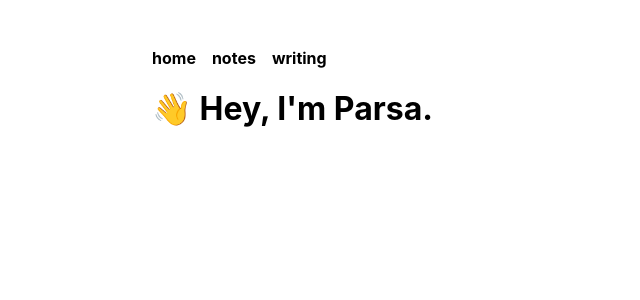
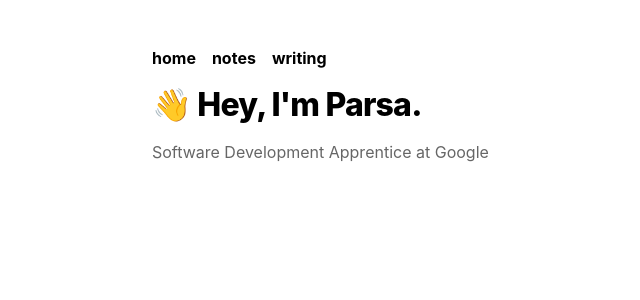
Before and after one commit to pzrsa/parsam.io, a Next.js app: page / in a window 1280 px wide. Shown: the top 300 px of the page, without its empty margins (216-856 px from the left). Built offline with nearby package versions, Linux system fonts and the light colour scheme.

Commit message:
add utils for heading styles

```diff
--- a/pages/index.js
+++ b/pages/index.js
@@ -1,8 +1,13 @@
+import utilStyles from "../styles/utils.module.css";
+
 const Home = () => {
   return (
     <div>
       <header>
-        <h1>👋 Hey, I&apos;m Parsa.</h1>
+        <h1 className={utilStyles.headingXl}>👋 Hey, I&apos;m Parsa.</h1>
+        <p className={utilStyles.lightText}>
+          Software Development Apprentice at Google{" "}
+        </p>
       </header>
     </div>
   );
--- /dev/null
+++ b/styles/utils.module.css
@@ -0,0 +1,41 @@
+.headingXl {
+  font-size: 2rem;
+  line-height: 1.3;
+  font-weight: 800;
+  letter-spacing: -0.05rem;
+  margin: 1rem 0;
+}
+
+.headingLg {
+  font-size: 1.5rem;
+  line-height: 1.4;
+  margin: 1rem 0;
+}
+
+.headingMd {
+  font-size: 1.2rem;
+  line-height: 1.5;
+}
+
+.headingMd {
+  font-size: 1rem;
+  line-height: 1.2;
+}
+
+.borderCircle {
+  border-radius: 9999px;
+}
+
+.list {
+  list-style: none;
+  padding: 0;
+  margin: 0;
+}
+
+.listItem {
+  margin: 0 0 1.25rem;
+}
+
+.lightText {
+  color: #666;
+}
```
